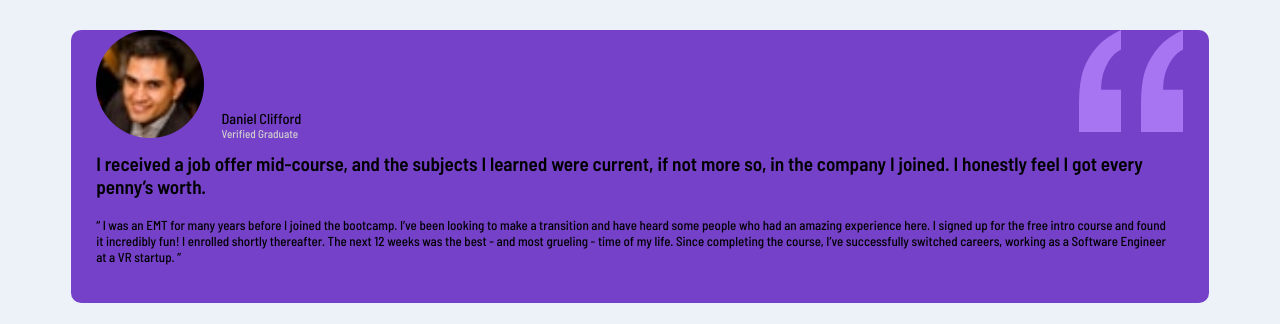
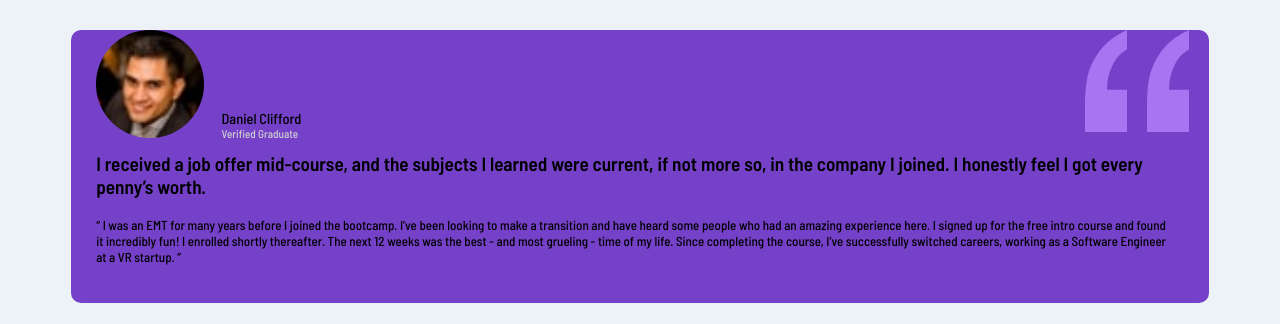
Before and after one commit to Vallejoanderson/retosFrontEndMentor, a plain HTML site: page testimonials-grid-section-main/index.html in a window 1280 px wide. Shown: the top 324 px of the page. Drawn offline with Linux system fonts and the light colour scheme.

Commit message:
correcting background quotation

```diff
--- a/testimonials-grid-section-main/css/style.css
+++ b/testimonials-grid-section-main/css/style.css
@@ -19,6 +19,7 @@ body{
 	border-radius: 10px;
 	margin-bottom: 1.5rem;
 	padding: 0px 35px 25px 25px;
+	text-align: left;
 	width: 100%;
 }
 
@@ -45,22 +46,17 @@ body{
 	font-size: 1.2rem;
 	font-weight: 600;
 	margin-top: 0;
-	text-align: left;
 }
 
 .text--display-block{
 	display: block
 }
 
-.card__quotes{
-	right: 1.6rem;
-	position: absolute;
-	top: 0;
-}
-
 .card--color-violet{
 	background-color: hsl(263, 55%, 52%);
-	position: relative;
+	background-image: url(/images/bg-pattern-quotation.svg);
+	background-repeat: no-repeat;
+	background-position: top 0 right 20px;
 }
 
 .card--color-grayblue{
--- a/testimonials-grid-section-main/index.html
+++ b/testimonials-grid-section-main/index.html
@@ -14,7 +14,6 @@
   <div class="container__cards">
     <div class="card card--color-violet">
       <img src="images/image-daniel.jpg" alt="profile picture" class="card__profilepic">
-      <img src="images/bg-pattern-quotation.svg" alt="quotes image" class="card__quotes">
       <h2 class="card__title">
         Daniel Clifford <span class="card__title-status">Verified Graduate</span>
       </h2>
```
